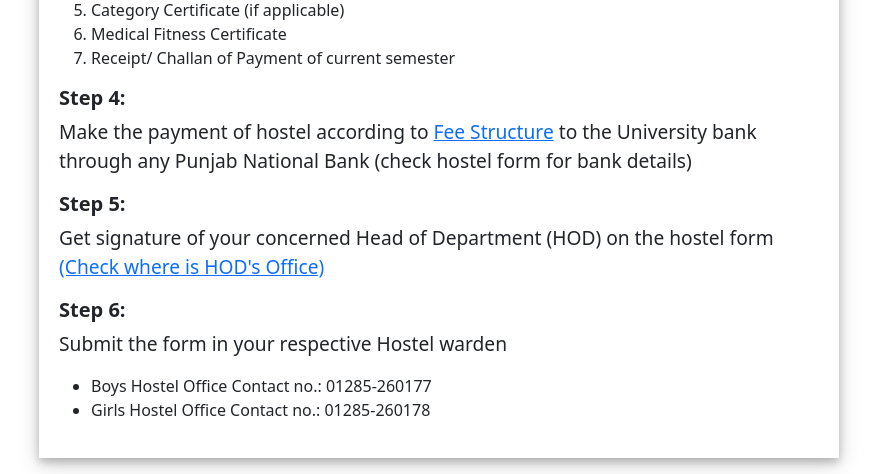
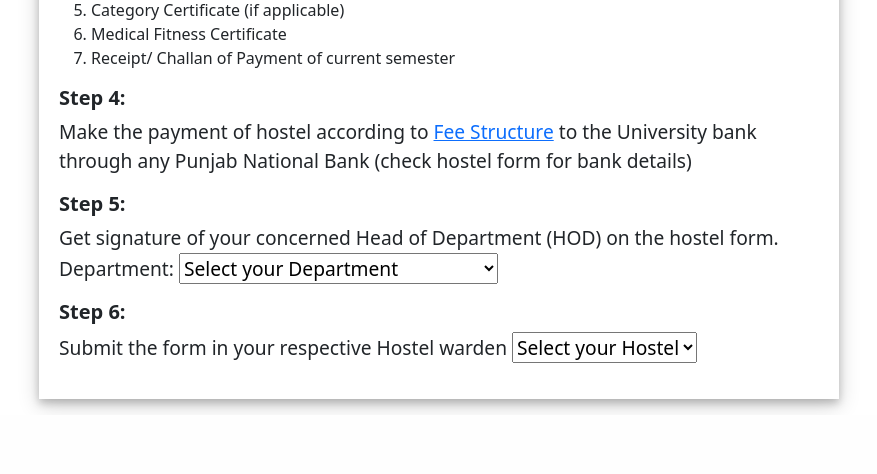
Before and after one commit to Aviii24x7/Navigation_CUH, a Django app: page /hostel in a window 1280 px wide. Shown: the part 1011-1485 px from the top of the page, without its empty margins (189-1066 px from the left). After the commit the page ends 1422 px from the top, so only its background shows below. Run offline with Django 4.2, Linux system fonts and the light colour scheme.

Commit message:
Updated hostel and admission page

```diff
--- a/NavCuh/navapp/templates/navapp/hostel.html
+++ b/NavCuh/navapp/templates/navapp/hostel.html
@@ -1,6 +1,6 @@
 {% extends "navapp/base.html" %}
 {% load static %}
-``
+
 {% block title_block %}Hostel Enquiry{% endblock title_block %}
 {% block style_block %}
 <link rel="stylesheet" href="{% static 'hostel.css' %}">
@@ -43,94 +43,99 @@
 
 
     <h5>Step 5:</h5>
-    <p> Get signature of your concerned Head of Department (HOD) on the hostel form
-        <a href= {% url "all-school-page" %}>(Check where is HOD's Office)</a>
+    <p> Get signature of your concerned Head of Department (HOD) on the hostel form.
+        <!-- Add the dropdown menu -->
+    {% comment %} <p> {% endcomment %}
+        Department:
+        <select id="departmentSelect" onchange="showAdmissionInfo()">
+            <option value="default">Select your Department</option>
+            <option value="cse">Computer Science & Engineering</option>
+            <option value="civil">Civil Engineering</option>
+            <option value="ee">Electrical Engineering</option>
+            <option value="ppt">Printing & Packing Technology</option>
+
+        </select>
+        {% comment %} <button onclick="showAdmissionInfo()">Show Admission Info</button> {% endcomment %}
+        <div id="admissionInfo"></div>
+
+        {% comment %} <a href= {% url "all-school-page" %}>(Check where is HOD's Office)</a> {% endcomment %}
     </p>
 
     <h5>Step 6:</h5>
-    <p> Submit the form in your respective Hostel warden
-        <ul>
+    <p> Submit the form in your respective Hostel warden <!-- Add the dropdown menu -->
+        {% comment %} <p> {% endcomment %}
+
+            <select id="hostelSelect" onchange="showHostelInfo()">
+                <option value="default">Select your Hostel</option>
+                <option value="boysHostel">Boys</option>
+                <option value="girlsHostel">Girls</option>
+            </select>
+            {% comment %} <button onclick="showAdmissionInfo()">Show Admission Info</button> {% endcomment %}
+            <div id="hostelInfo"> </div>
+
+        {% comment %} <ul>
             <li> Boys Hostel Office Contact no.: 01285-260177 </li>
             <li>   Girls Hostel Office Contact no.: 01285-260178 </li>
-        </ul>
+        </ul>   {% endcomment %}
     </p>
 
-        </div>
+        {% comment %} </div> {% endcomment %}
     </section>
     </main>
+    <script>
+        {% comment %} function showAdmissionInfo() {
+            var department = document.getElementById("departmentSelect").value;
+            var admissionInfoDiv = document.getElementById("admissionInfo");
 
+            if (department === "cse") {
+                admissionInfoDiv.innerHTML = "Room No- 105, Academic Block-3";
+            }
+            else if (department === "default") {
+                admissionInfoDiv.innerHTML = "";
+            }
+            else if (department === "civil") {
+                admissionInfoDiv.innerHTML = "Admission in 108 for Civil";
+            }
+            else if (department === "boysHostel") {
+                admissionInfoDiv.innerHTML = "Boys Hostel Office Contact no.: 01285-260177. Provost office - Room No. 215, Academic Block- 4";
+            }
+        } {% endcomment %}
+
+        function showAdmissionInfo() {
+            var department = document.getElementById("departmentSelect").value;
+            var admissionInfoDiv = document.getElementById("admissionInfo");
+
+            if (department === "cse") {
+                admissionInfoDiv.innerHTML = "HOD Office Room No- 107, Academic Block-3";
+            }
+            else if (department === "default") {
+                admissionInfoDiv.innerHTML = "";
+            }
+            else if (department === "civil") {
+                admissionInfoDiv.innerHTML = "HOD Office in Room No- 03, C.V. Raman Block";
+            }
+            else if (department === "ee") {
+                admissionInfoDiv.innerHTML = "HOD Office in Room No- 23, C.V. Raman Block";
+            }
+            else if (department === "ppt") {
+                admissionInfoDiv.innerHTML = "HOD Office in Room No- 13, C.V. Raman Block";
+            }
+        };
+        function showHostelInfo() {
+            var department = document.getElementById("hostelSelect").value;
+            var hostelInfoDiv = document.getElementById("hostelInfo");
+
+            if (department === "boysHostel") {
+                hostelInfoDiv.innerHTML = "Boys Hostel Provost Office - Room No- 205, Academic Block-4";
+            }
+            else if (department === "default") {
+                hostelInfoDiv.innerHTML = "";
+            }
+            else if (department === "girlsHostel") {
+                hostelInfoDiv.innerHTML = "Girls Hostel Provost Office - Room No- 105, Academic Block-3";
+            }
+        }
+    </script>
 {% comment %} {% endblock body_block %} {% endcomment %}
 
-
-
-
-
-
-
-
-
-
-
-
-
-
-
-
-
-
-
-
-
-
-
-
-
-
-
-
-
-{% comment %} <h1 class="head">  Hostel Allotment Procedure </h1> {% endcomment %}
-
-{% comment %} <div id="steps" > {% endcomment %}
-
-{% comment %} <h5 id="">Step 1:</h5>
-<p> Ensure that your name is in Hostel Allotment List
-    <a href= "https://www.cuh.ac.in/Hostel.aspx?category=facilities">Check list here</a>
-</p>
-
-<h5>Step 2:</h5>
-<p> Download the Hostel Allotment Form <a href= "https://www.cuh.ac.in/admin/uploads/department/hostel/hostel_form_chalan.pdf">Click here</a> </p>
-
-<h5>Step 3:</h5>
-<p> Prepare the following documents:
-    <ol>
-        <li>CUCET Score Card (if applicable)</li>
-          <li>  CGPA and Aggregate Marks Sheet of CUH</li>
-          <li>  Letter for supervisor/HoD in case of old Ph.D. Student</li>
-          <li>  Voter ID Card of Father/ Mother</li>
-          <li>  Category Certificate (if applicable)</li>
-          <li>  Medical Fitness Certificate</li>
-          <li>  Receipt/ Challan of Payment of current semester</li>
-    </ol>
-</p>
-
-<h5>Step 4:</h5>
-<p> Make the payment of hostel according to <a href= "https://www.cuh.ac.in/admin/uploads/department/hostel/Hostel%20Fee%20Structure%202023-24.pdf "> Fee Structure</a> to the University bank through any Punjab National Bank (check hostel form for bank details) </p>
-</div>
-
-<h5>Step 5:</h5>
-<p> Get signature of your concerned Head of Department (HOD) on the hostel form
-    <a href= {% url "all-school-page" %}>(Check where is HOD's Office)</a>
-</p>
-
-<h5>Step 6:</h5>
-<p> Submit the form in your respective Hostel warden
-    <ul>
-        <li> Boys Hostel Office Contact no.: 01285-260177 </li>
-        <li>   Girls Hostel Office Contact no.: 01285-260178 </li>
-    </ul>
-</p> {% endcomment %}
-
-{% comment %} </div> {% endcomment %}
-
 {% endblock %}
```
Also changed, not shown: NavCuh/navapp/templates/navapp/admission.html (+11 -5 lines), NavCuh/db.sqlite3.
